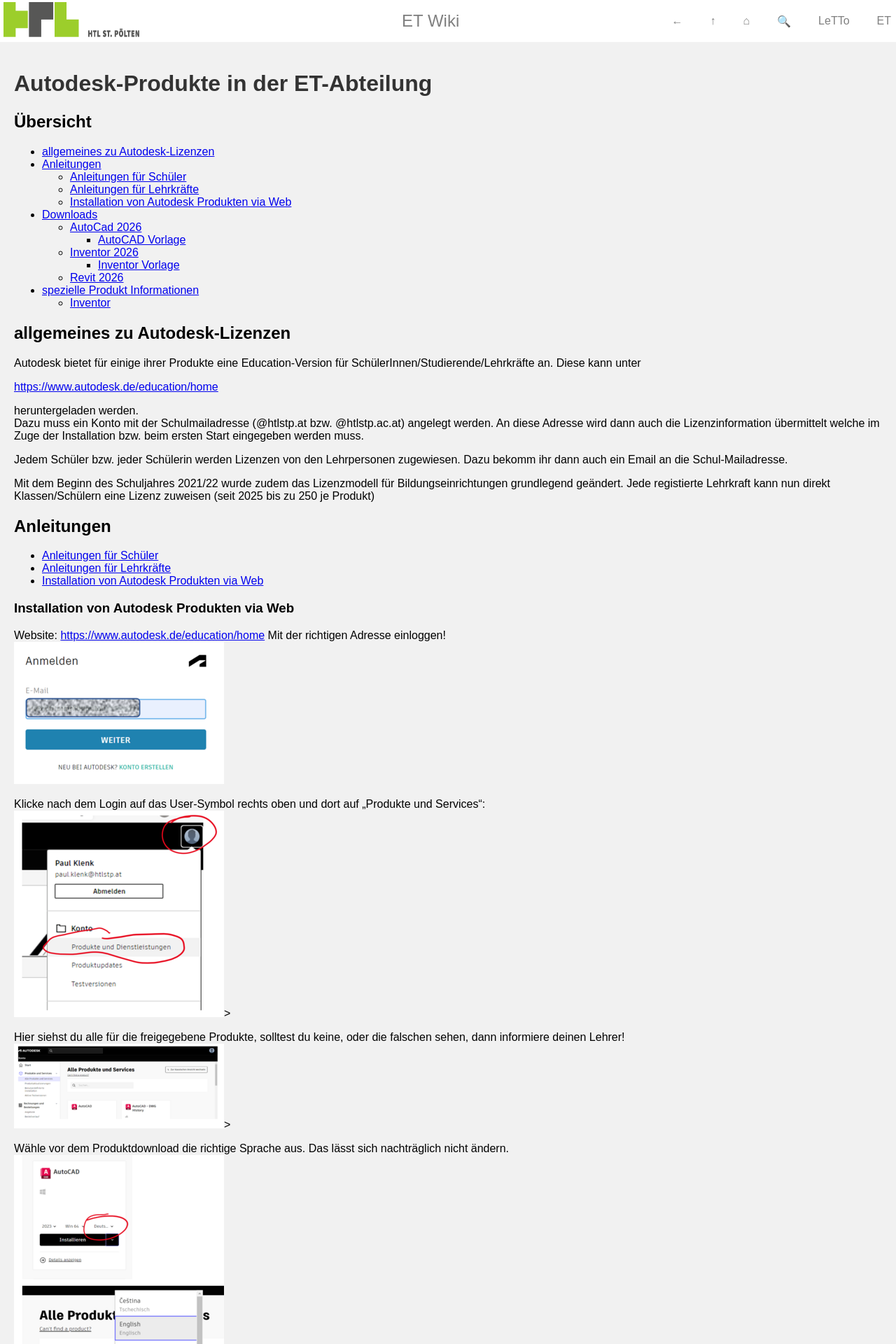
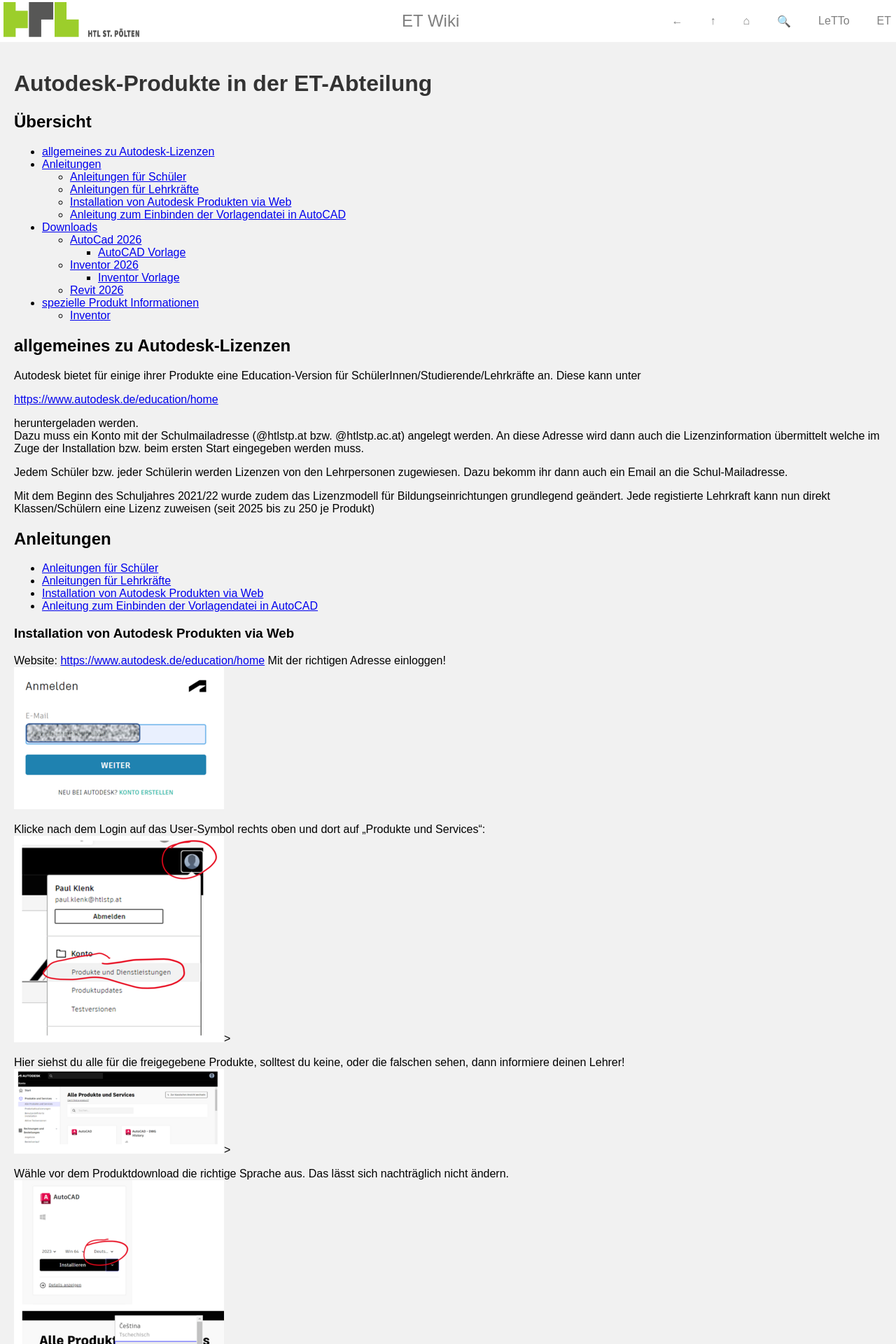
Before and after one commit to htl-stp-et/ET-Info, a Jekyll site: the page built from docs/Autodesk/index.md, in a window 1280 px wide. Shown: the top 1920 px of the page at 70% size. Built offline with Jekyll 4.4.1, drawn with Linux system fonts in a browser that asks for light colours; our own code applies the rules of GitHub Pages for plain Markdown files.

Commit message:
Anpassung 1. Bild Reg-Lehrer Einbindung der Anleitung für AutoCAD-Vorlage

```diff
--- a/docs/Autodesk/index.md
+++ b/docs/Autodesk/index.md
@@ -5,6 +5,7 @@
   * [Anleitungen für Schüler](./Autodesk-Schueler/index.md)
   * [Anleitungen für Lehrkräfte](./Autodesk-Lehrer/index.md)
   * [Installation von Autodesk Produkten via Web](#installation-von-autodesk-produkten)
+  * [Anleitung zum Einbinden der Vorlagendatei in AutoCAD](AutoCad-Vorlagen/index.md)
 * [Downloads](#downloads)
   * [AutoCad 2026](https://htlstp.sharepoint.com/:f:/r/sites/ET-EDV/Software/Autodesk/AutoCAD%202026%20-%20(DE))
     * [AutoCAD Vorlage](https://htlstp.sharepoint.com/:u:/r/sites/ET-EDV/ETDocs/Vorlagen/AutoCAD/HTLSTP_ET_Vorlage.dwt)
@@ -34,6 +35,7 @@ Jede registierte Lehrkraft kann nun direkt Klassen/Schülern eine Lizenz zuweise
 * [Anleitungen für Schüler](./Autodesk-Schueler/index.md)
 * [Anleitungen für Lehrkräfte](./Autodesk-Lehrer/index.md)
 * [Installation von Autodesk Produkten via Web](#installation-von-autodesk-produkten-via-web)
+* [Anleitung zum Einbinden der Vorlagendatei in AutoCAD](AutoCad-Vorlagen/index.md)
 
 ### Installation von Autodesk Produkten via Web
 
```
Also changed, not shown: docs/Autodesk/Autodesk-Lehrer/Registrierung/index.md (+1 -1 lines).
